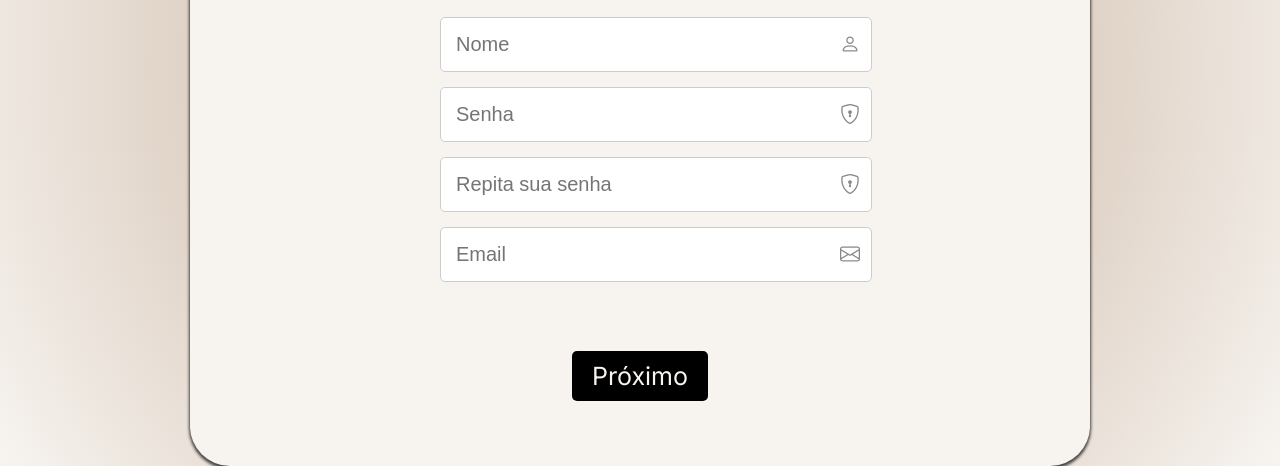
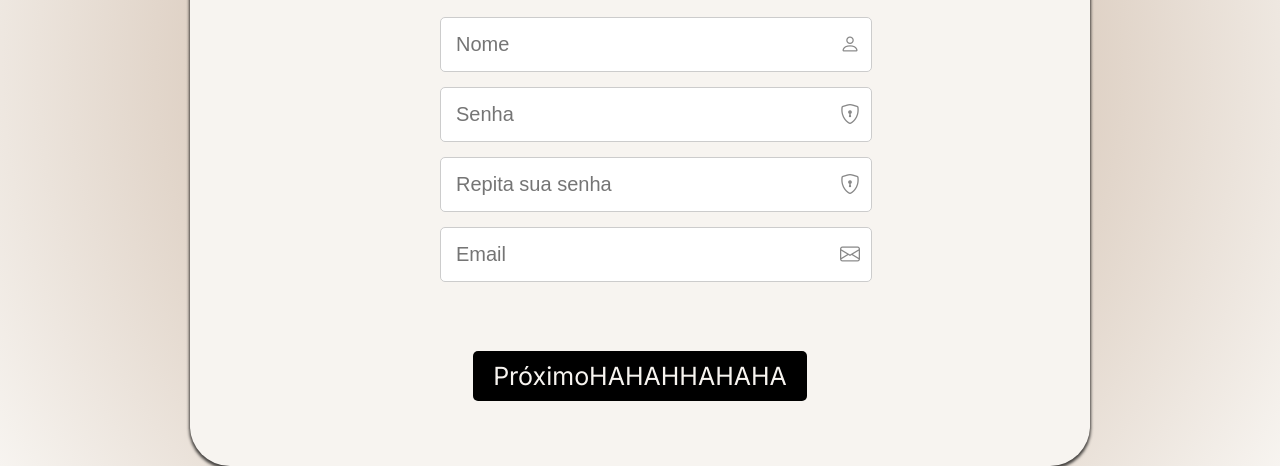
Before and after one commit to leo-lopes-dev/petlovesite, a plain HTML site: page cadastro.html in a window 1280 px wide. Shown: the part 334-800 px from the top of the page. Drawn offline with nearby package versions, Linux system fonts and the light colour scheme; a web font is replaced by a local one.

Commit message:
COMMIT TESTE

```diff
--- a/cadastro.html
+++ b/cadastro.html
@@ -30,7 +30,7 @@
                     <i class="bi bi-envelope"></i>
                 </div>
             </form>
-            <p><a href="cadastropet.html">Próximo</a></p>
+            <p><a href="cadastropet.html">PróximoHAHAHHAHAHA</a></p>
         </div>
     </main>
 </body>
```
